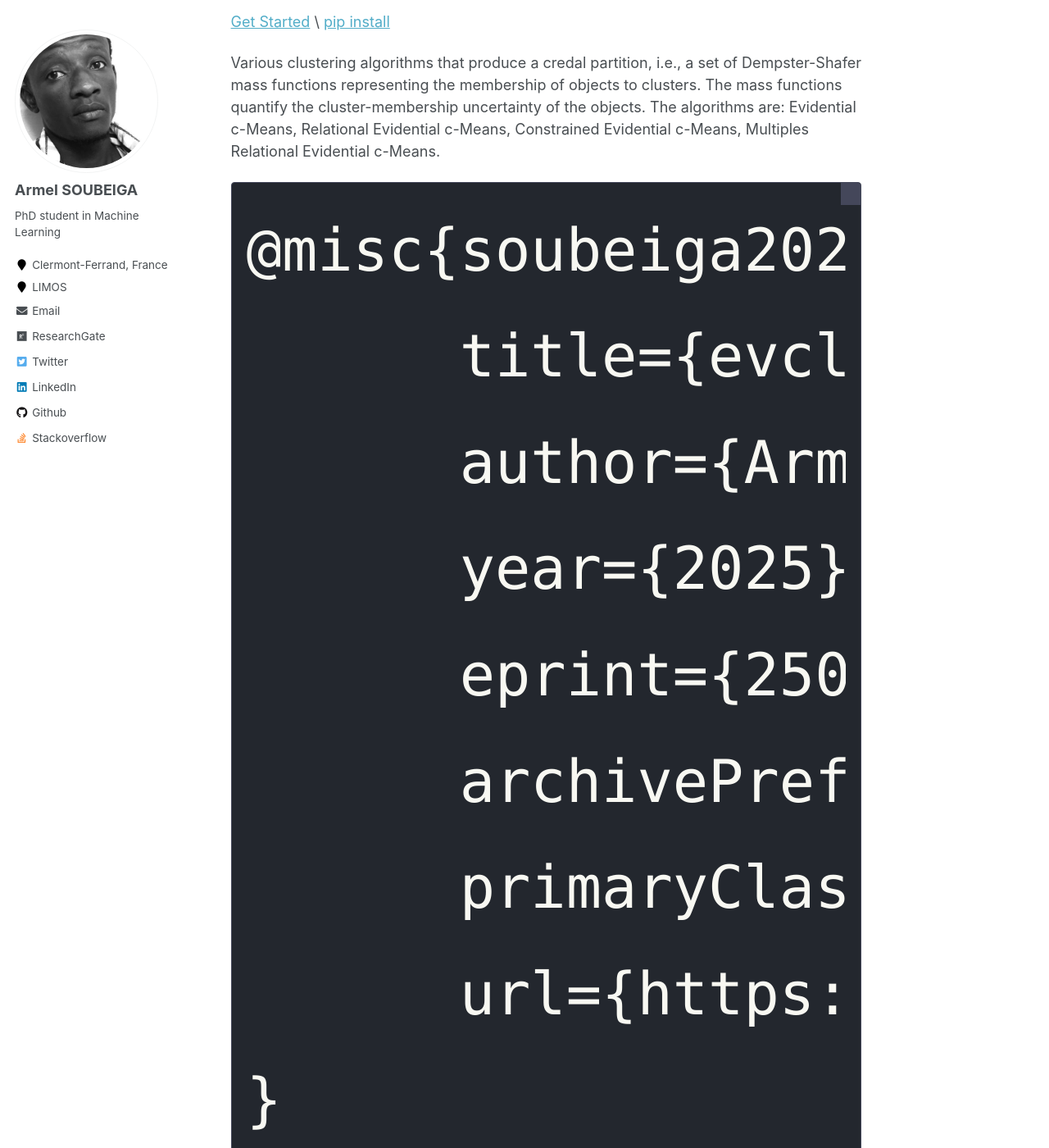
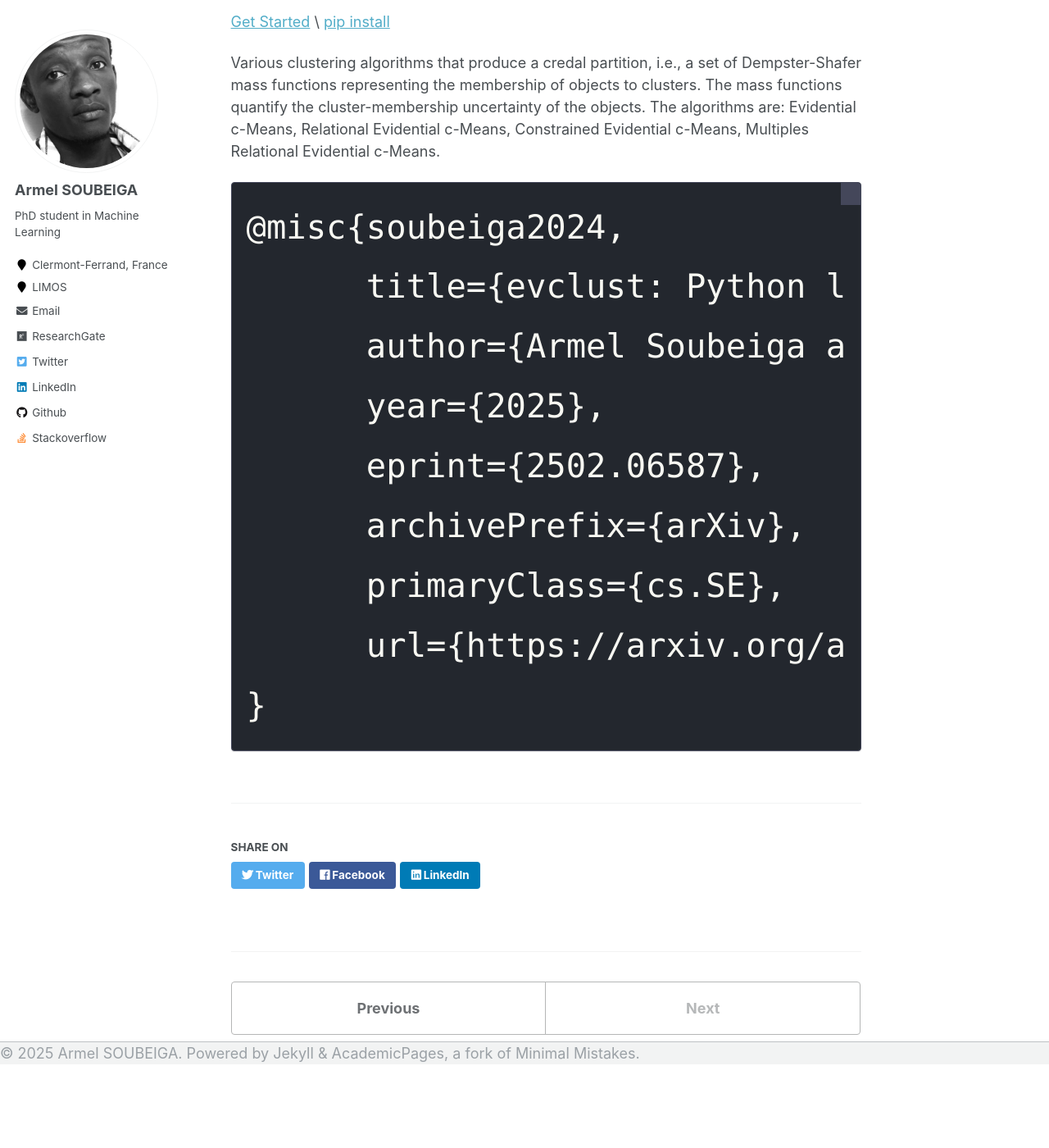
Before and after one commit to armelsoubeiga/armelsoubeiga.github.io, a Jekyll site: the page built from _projects/2023-07-02-evclust.md, in a window 1280 px wide and 1400 px high, scrolled down 500 px. Shown: the whole window at 82% size. Built offline with Jekyll 4.4.1, drawn with Linux system fonts in a browser that asks for light colours; after the commit the page ends 1798 px from its top, so only the background shows below that.

Commit message:
Commit-28052025948

```diff
--- a/_sass/_main.scss
+++ b/_sass/_main.scss
@@ -190,7 +190,7 @@ main {
 }
 
 .page__date {
-  font-size: 0.7em;
+  font-size: 0.6em;
   color: $muted-text-color;
 }
 
--- a/_sass/_syntax.scss
+++ b/_sass/_syntax.scss
@@ -29,7 +29,7 @@ div.highlighter-rouge, figure.highlight {
   .highlight {
     margin: 0;
     font-family: $monospace;
-    font-size: 2em; // Augmente la taille de police des zones de code
+    font-size: 1.5em; // Augmente la taille de police des zones de code
     line-height: 1.8;
     background: none;
     color: inherit;
```
